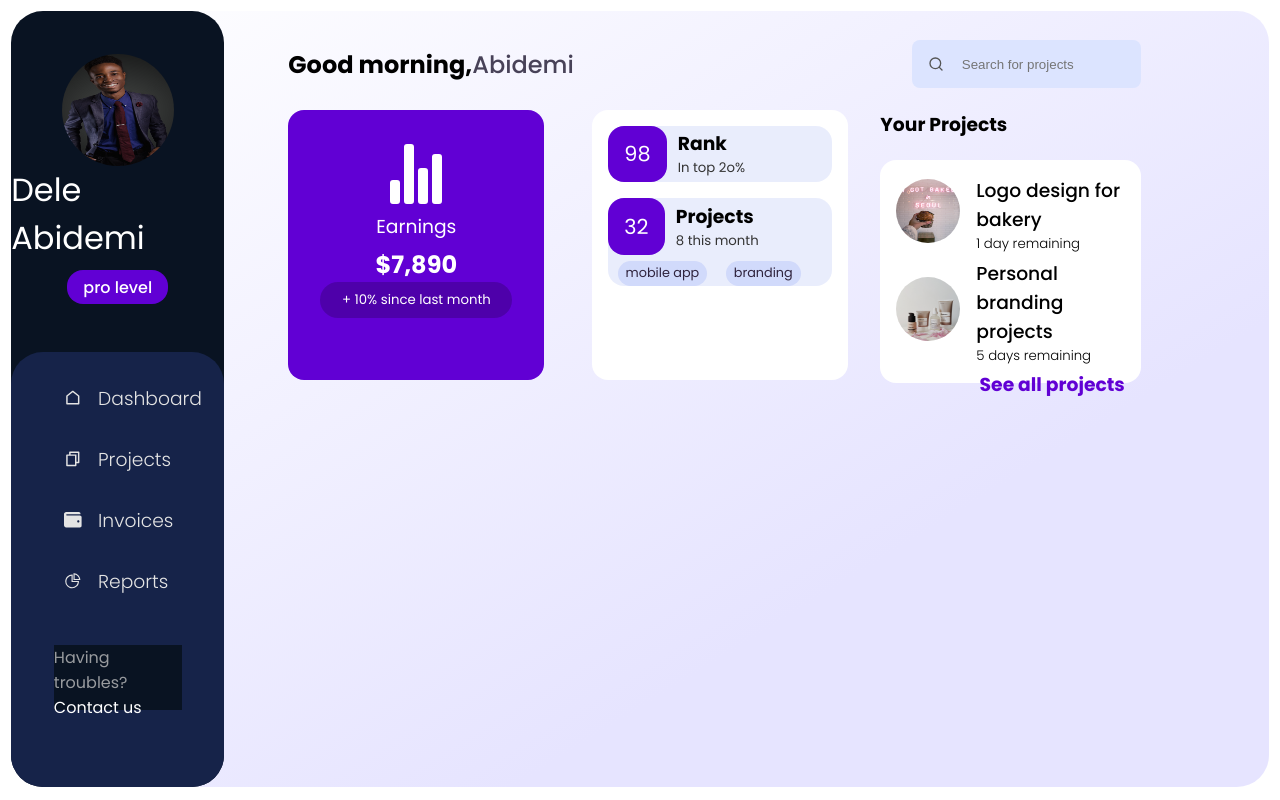
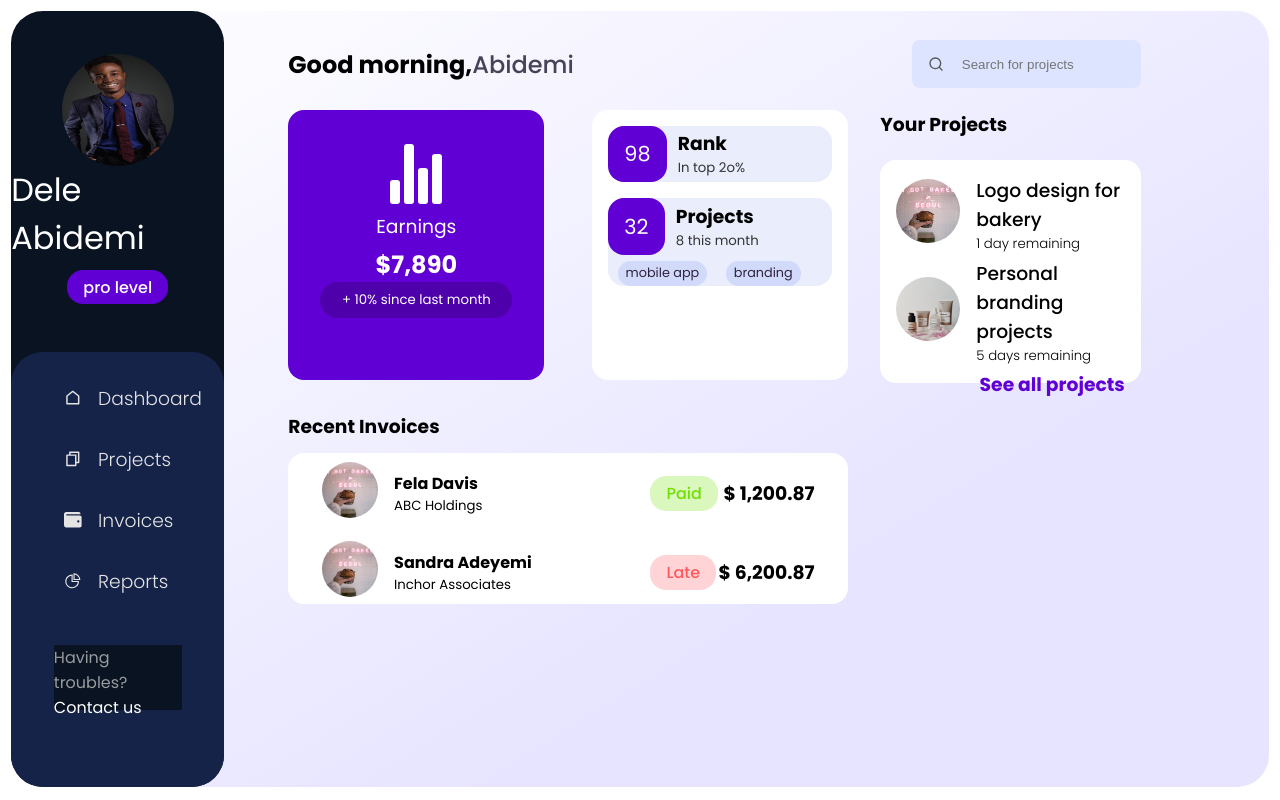
Before and after one commit to 42trustokerezi/react-dashboard, a React (Create React App) app: page / in a window 1280 px wide. Built offline with nearby package versions, Linux system fonts and the light colour scheme.

Commit message:
Invoices UI created

```diff
--- a/src/components/Badge.jsx
+++ b/src/components/Badge.jsx
@@ -25,6 +25,17 @@ const Div = styled.div`
     color: #2f233d;
     background-color: rgba(109, 134, 245, 0.192);
   `}
+
+  ${({paid}) => paid && `
+    background-color: #70e00041;
+    color: #70e000;
+  `}
+
+  ${({late}) => late && `
+    background-color: #ff595e41;
+    color: #ff595e;
+  `}
+
 `;
 
 export default Badge
--- /dev/null
+++ b/src/components/Invoices.jsx
@@ -0,0 +1,108 @@
+import React from 'react'
+import styled from 'styled-components'
+import { cardShadow, hoverEffect, } from "../utils"
+import AvatarImg2 from "../assets/bakery.jpg"
+import Badge from './Badge'
+
+
+function  Invoices() {
+    return (
+        <InvoicesContainer>
+            <CardContent>
+                <Invoice>
+                    <Info>
+                        <Avatar>
+                            <img src ={AvatarImg2} />
+                        </Avatar>
+                        <TextContainer>
+                            <Title>Fela Davis</Title>
+                            <SubTitle>ABC Holdings</SubTitle>
+                        </TextContainer>
+                    </Info>
+                    <Container>
+                        <Badge content= "Paid" paid />
+                        <Price>$ 1,200.87</Price>
+                    </Container>
+                </Invoice>
+                <Invoice>
+                    <Info>
+                        <Avatar>
+                            <img src ={AvatarImg2} />
+                        </Avatar>
+                        <TextContainer>
+                            <Title>Sandra Adeyemi</Title>
+                            <SubTitle>Inchor Associates</SubTitle>
+                        </TextContainer>
+                    </Info>
+                    <Container>
+                        <Badge content= "Late" late />
+                        <Price>$ 6,200.87</Price>
+                    </Container>
+                </Invoice>
+            </CardContent>
+        </InvoicesContainer>
+    )
+}
+
+const InvoicesContainer = styled.div`
+    width: 35rem;
+    border-radius: 1rem;
+    margin-top: 1rem;
+    background-color: white;
+    box-shadow: ${cardShadow};
+    transition: 0.4s ease-in-out;
+    &:hover {
+        box-shadow: ${hoverEffect}
+    }
+`
+
+const CardContent = styled.div``
+
+const Invoice = styled.div`
+    display: flex;
+    align-items: center;
+    justify-content: space-around;
+    margin: 0.4rem;
+    padding-top: 0.6rem;
+`
+
+const Info = styled.div`
+    display: flex;
+    align-items: center;
+    width: 50%;
+`
+
+const Avatar = styled.div`
+    img{
+        height: 3.5rem;
+        width: 3.5rem;
+        border-radius: 3.5rem;
+    }
+`
+
+const TextContainer = styled.div`
+    margin-left: 1rem;
+`
+
+const Title = styled.h4`
+
+`
+
+const SubTitle = styled.h5`
+    font-weight: 400;
+`
+
+const Container = styled.div`
+    display: flex;
+    justify-content: space-between;
+    width: 30%;
+    align-items: center;
+`
+
+const Price = styled.h3``
+
+
+
+
+
+export default Invoices
--- a/src/components/MainContent.jsx
+++ b/src/components/MainContent.jsx
@@ -2,6 +2,7 @@ import React from 'react'
 import styled from "styled-components"
 import Earnings from './Earnings';
 import Info from './Info';
+import Invoices from './Invoices';
 import Navbar from './Navbar';
 import Projects from './Projects';
 
@@ -21,7 +22,12 @@ function MainContent() {
                     </ColumnTwo1>
                 </SectionOne>
                 <SectionTwo>
-                    <ColumnOne2></ColumnOne2>
+                    <ColumnOne2>
+                        <InvoiceContainer>
+                            <TitleText>Recent Invoices</TitleText>
+                            <Invoices />
+                        </InvoiceContainer>
+                    </ColumnOne2>
                     <ColumnTwo2></ColumnTwo2>
                 </SectionTwo>
             </SubContainer>
@@ -65,6 +71,11 @@ const Columnone1 = styled.div`
     gap: 3rem;
 `;
 const ColumnOne2 = styled.div``;
+
+const InvoiceContainer = styled.div`
+    height: 60%;
+`;
+
 const ColumnTwo1 = styled.div`
     display: flex;
     flex-direction: column;
```
